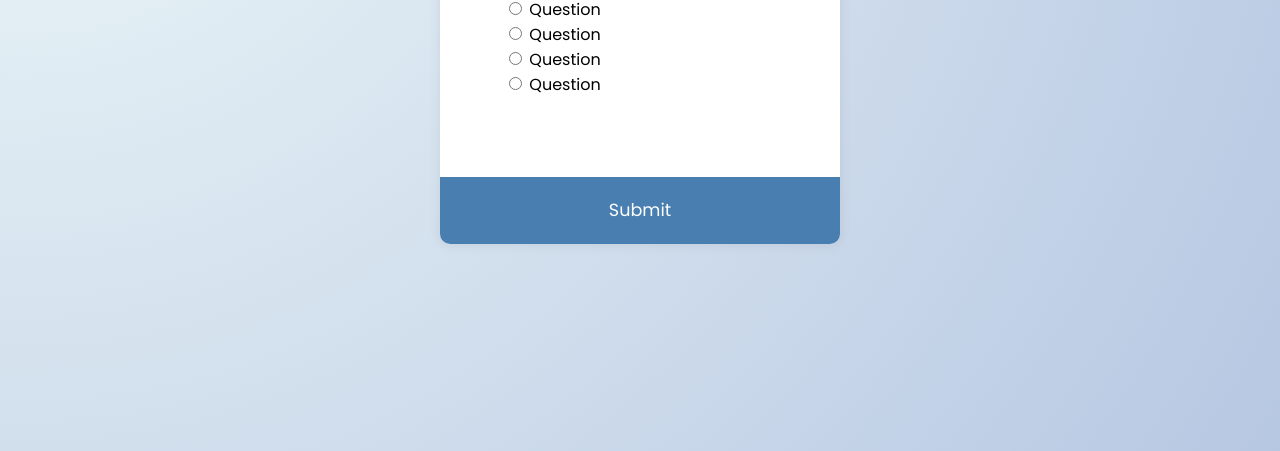
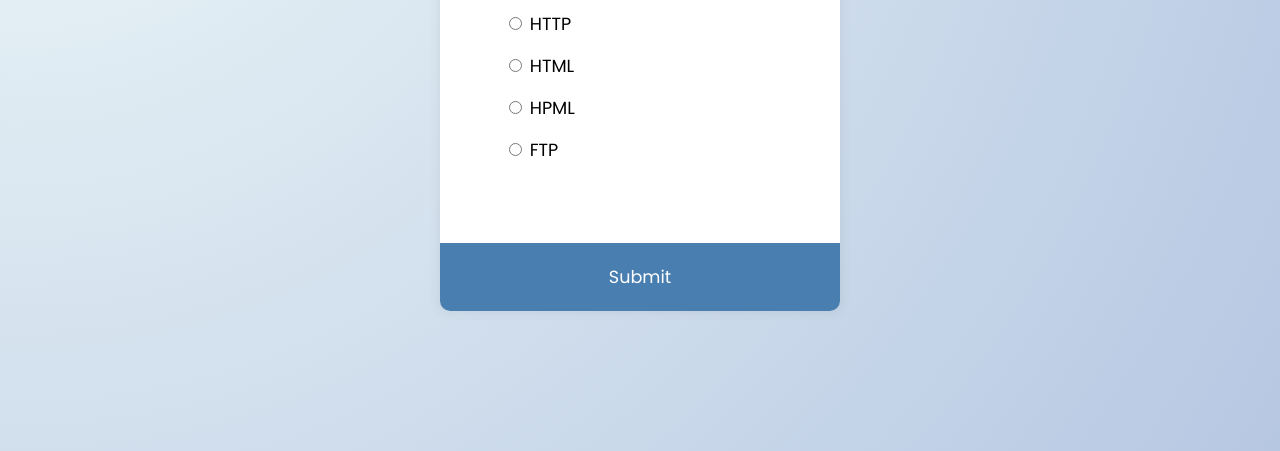
Before and after one commit to oncoder88/quiz-app, a plain HTML site: page index.html in a window 1280 px wide. Shown: the part 349-800 px from the top of the page. Drawn offline with Linux system fonts and the light colour scheme.

Commit message:
Created a function loadQuiz

```diff
--- a/app.js
+++ b/app.js
@@ -32,7 +32,8 @@ const quizData = [
     correct: "a",
   },
   {
-    question: "Which technical term is often used for data centres available over the Internet to many users?",
+    question:
+      "Which technical term is often used for data centres available over the Internet to many users?",
     a: "Sun computing",
     b: "Sky computing",
     c: "Cloud computing",
@@ -40,3 +41,35 @@ const quizData = [
     correct: "c",
   },
 ];
+
+const questionEl = document.getElementById("question");
+const a_text = document.getElementById("a_text");
+const b_text = document.getElementById("b_text");
+const c_text = document.getElementById("c_text");
+const d_text = document.getElementById("d_text");
+const submitBtn = document.getElementById("submit");
+
+let currentQuiz = 0;
+
+loadQuiz();
+
+function loadQuiz() {
+  const currentQuizData = quizData[currentQuiz];
+  questionEl.innerText = currentQuizData.question;
+  a_text.innerText = currentQuizData.a;
+  b_text.innerText = currentQuizData.b;
+  c_text.innerText = currentQuizData.c;
+  d_text.innerText = currentQuizData.d;
+}
+
+submitBtn.addEventListener("click", () => {
+    currentQuiz++;
+    if(currentQuiz < quizData.length) {
+        loadQuiz();
+    } else {
+        //TODO:
+        alert("You finished! Get yourself an Orange Lemonade");
+    }
+
+    loadQuiz();
+});
--- a/index.html
+++ b/index.html
@@ -10,27 +10,27 @@
   <body>
     <div class="quiz-container">
       <div class="quiz-header">
-        <h2>Question text</h2>
+        <h2 id="question">Question text</h2>
         <ul>
           <li>
             <input type="radio" id="a" name="answer" />
-            <label for="a">Question</label>
+            <label id="a_text" for="a">Question</label>
           </li>
           <li>
             <input type="radio" id="b" name="answer" />
-            <label for="b">Question</label>
+            <label id="b_text" for="b">Question</label>
           </li>
           <li>
             <input type="radio" id="c" name="answer" />
-            <label for="c">Question</label>
+            <label id="c_text" for="c">Question</label>
           </li>
           <li>
             <input type="radio" id="d" name="answer" />
-            <label for="d">Question</label>
+            <label id="d_text" for="d">Question</label>
           </li>
         </ul>
       </div>
-      <button>Submit</button>
+      <button id="submit">Submit</button>
     </div>
 
     <script src="app.js"></script>
--- a/style.css
+++ b/style.css
@@ -31,9 +31,22 @@ body {
   padding: 4rem;
 }
 
+h2 {
+  margin: 0;
+}
+
 ul {
   list-style: none;
   padding: 0;
+}
+
+ul li {
+  font-size: 1.1rem;
+  margin: 1rem 0;
+}
+
+ul li label {
+    cursor: pointer;
 }
 
 button {
```
Lines whose indentation alone changed are shown as unchanged.
